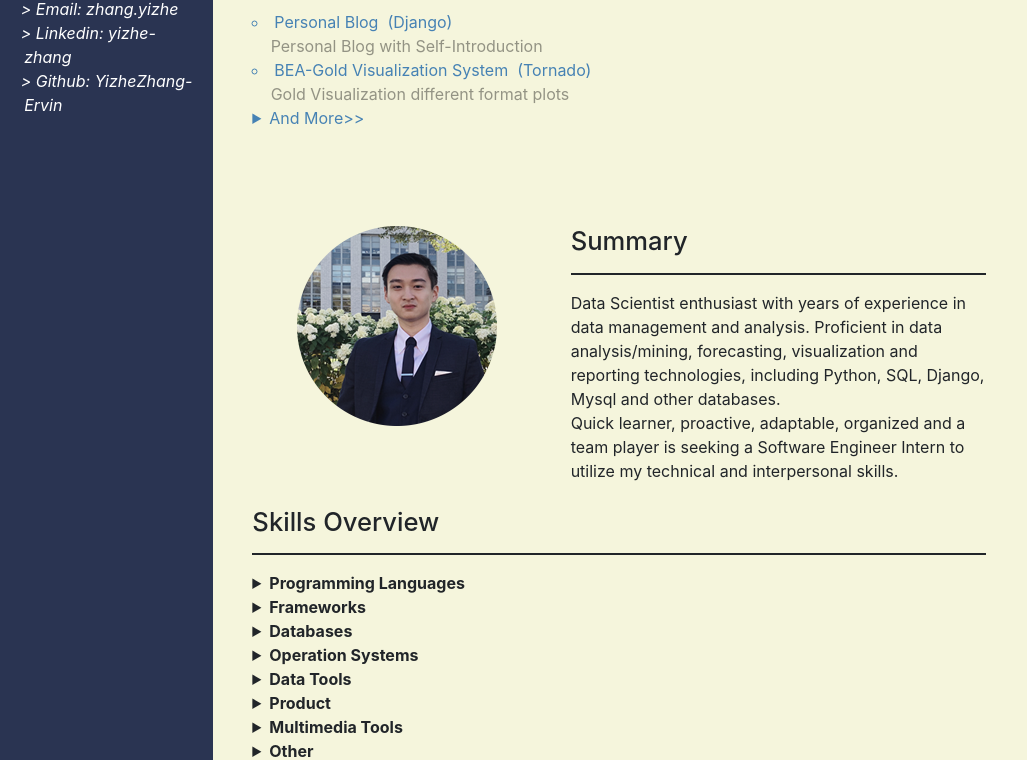
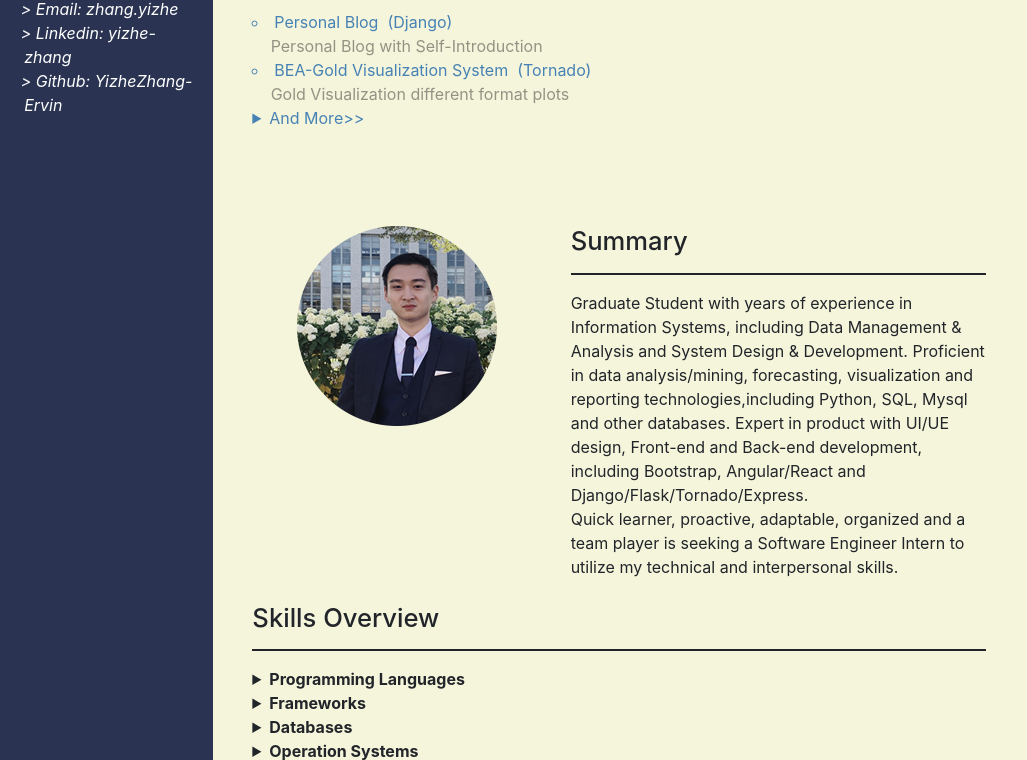
Before and after one commit to YizheZhang-Ervin/EasyEZ_V2, a Django app: page /introduction/ in a window 1280 px wide. Shown: the part 479-1239 px from the top of the page, without its empty margins (0-1027 px from the left). Run offline with Django 3.2, Linux system fonts and the light colour scheme; some libraries are stand-ins or nearby versions.

Commit message:
update intro

```diff
--- a/Blog/templates/index.html
+++ b/Blog/templates/index.html
@@ -30,7 +30,7 @@
             <!-- Title -->
             <div id="title001">
               <h1 class="cover-heading">Hi, I am Yizhe Zhang</h1>
-              <p class="lead">Full Stack | Data | Python<br>Welcome to my Website. Have a nice day!</p>
+              <p class="lead">Information Systems | Python<br>Welcome to my Website. Have a nice day!</p>
               <p class="lead">
                 <a href="/introduction" class="btn btn-lg btn-dark">Take A Look>></a>
               </p>
--- a/Blog/templates/introduction.html
+++ b/Blog/templates/introduction.html
@@ -104,9 +104,9 @@
                       <div class="col-md-7 order-md-2">
                           <h3 class="featurette-heading">Summary<span class="text-muted"></span></h3>
                           <hr class="bg-dark" style="border:1px solid">
-                          <p class="p-origin">Data Scientist enthusiast with years of experience in data management and analysis.
-                              Proficient in data analysis/mining, forecasting, visualization and reporting technologies,
-                              including Python, SQL, Django, Mysql and other databases.
+                          <p class="p-origin">Graduate Student with years of experience in Information Systems, including Data Management & Analysis and System Design & Development.
+                              Proficient in data analysis/mining, forecasting, visualization and reporting technologies,including Python, SQL, Mysql and other databases.
+                              Expert in product with UI/UE design, Front-end and Back-end development, including Bootstrap, Angular/React and Django/Flask/Tornado/Express.
                           </p>
                           <p class="p-origin">Quick learner, proactive, adaptable, organized and a team player is seeking a Software Engineer Intern to utilize my technical and interpersonal skills.</p>
                       </div>
```
